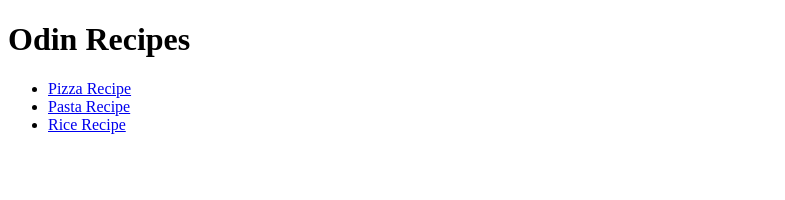
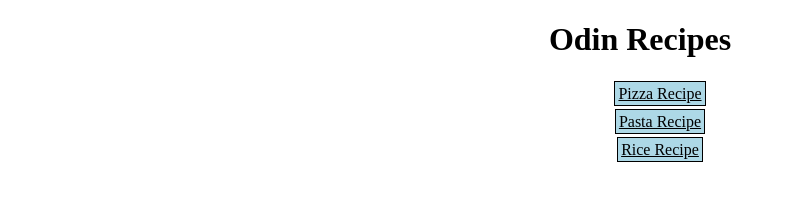
Before and after one commit to Egeeoz/odin-recipes, a plain HTML site: page index.html in a window 1280 px wide. Shown: the whole page, without its empty margins (0-785 px from the left). Drawn offline with Linux system fonts and the light colour scheme.

Commit message:
Create css file and add simple style to index.html

```diff
--- a/index.html
+++ b/index.html
@@ -4,6 +4,7 @@
     <meta charset="UTF-8">
     <meta http-equiv="X-UA-Compatible" content="IE=edge">
     <meta name="viewport" content="width=device-width, initial-scale=1.0">
+    <link rel="stylesheet" href="style.css">
     <title>Document</title>
 </head>
 <body>
--- /dev/null
+++ b/style.css
@@ -0,0 +1,19 @@
+h1{
+    text-align: center;
+}
+
+ul{
+    text-align: center;
+    list-style-type: none;
+}
+
+ul li {
+    padding: 5px;
+}
+
+ul li a{
+    color: black ;
+    background-color: lightblue;
+    border: 1px black solid;
+    padding: 3px;
+}
```
